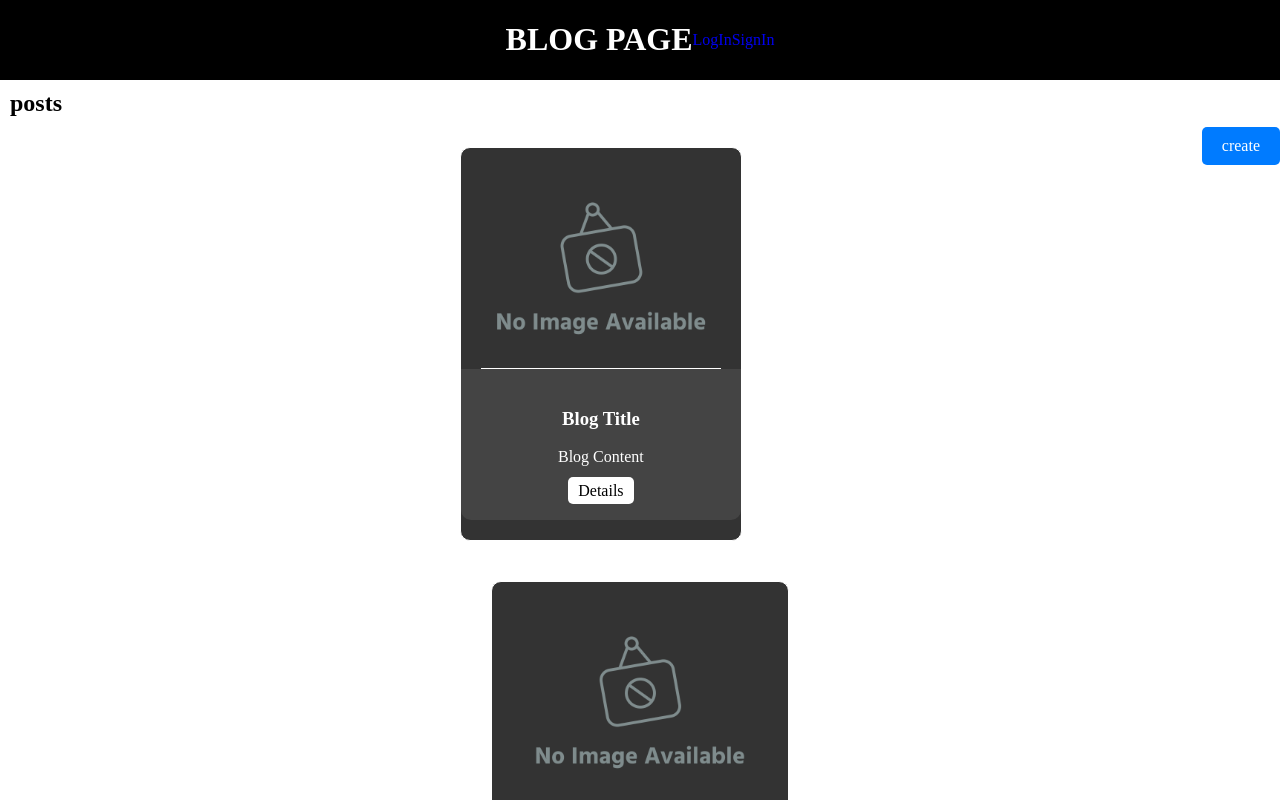
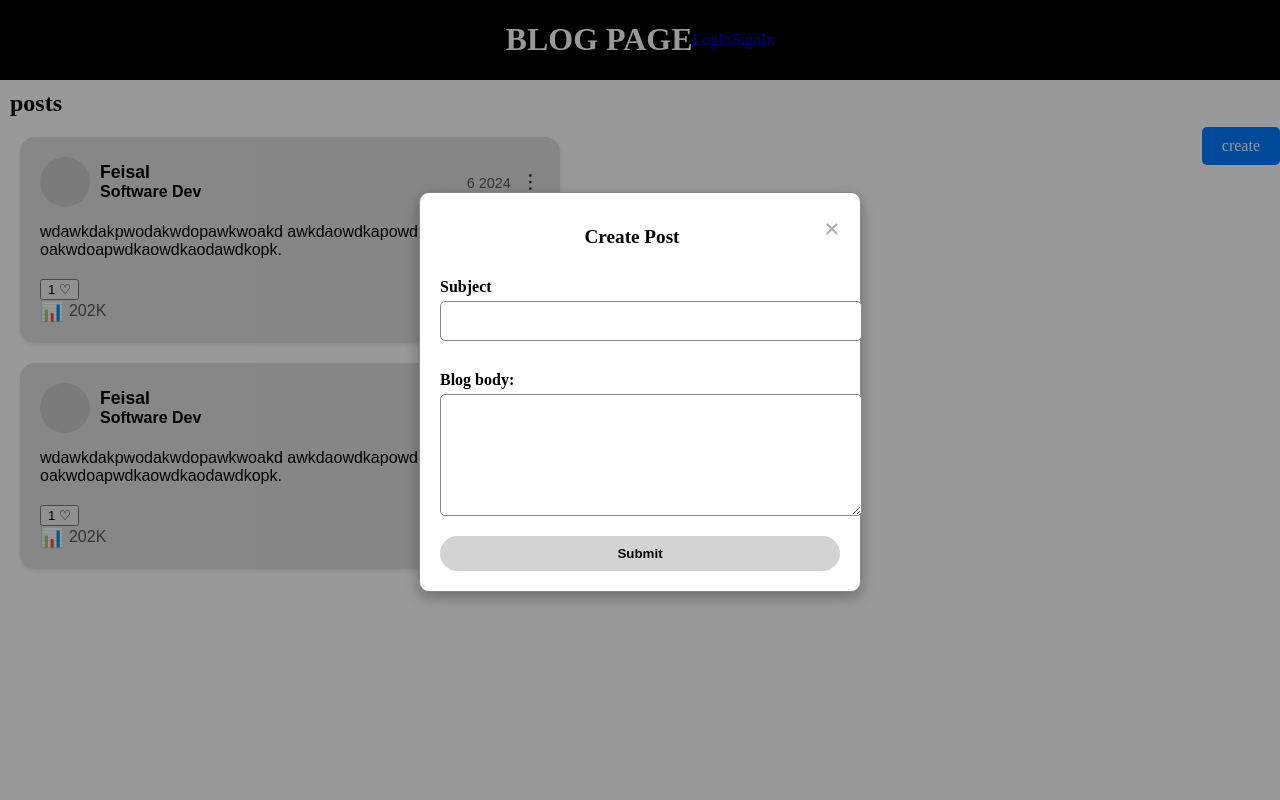
Before and after one commit to MidEndTech/G2-frontend, a React (Vite) app in the folder client/: page / in a window 1280 px wide. Both pictures are taken after a click on the link "create". Shown: the top 800 px of the page. Built offline with nearby package versions, Linux system fonts and the light colour scheme.

Commit message:
Feisal - BlogPost and creatpost created

```diff
--- /dev/null
+++ b/client/src/Components/CreatePost.jsx
@@ -0,0 +1,46 @@
+import { useState } from "react";
+
+const CreatePost = ({ onClose }) => {
+  const [title, setTitle] = useState("");
+  const [body, setBody] = useState("");
+
+  const handleSubmit = (e) => {
+    e.preventDefault();
+    const blog = { title, body };
+
+    console.log(blog);
+    onClose();
+  };
+
+  return (
+    <div className="create">
+      <div className="blog-content">
+        <span className="close" onClick={onClose}>
+          &times;
+        </span>
+        <h1 className="blog-crt-header">Create Post</h1>
+        <form onSubmit={handleSubmit}>
+          <label>Subject</label>
+          <input
+            type="text"
+            required
+            value={title}
+            onChange={(e) => setTitle(e.target.value)}
+          />
+          <label>Blog body:</label>
+          <textarea
+            type="text"
+            required
+            value={body}
+            onChange={(e) => setBody(e.target.value)}
+          ></textarea>
+          <button type="submit" className="btn-submit">
+            Submit
+          </button>
+        </form>
+      </div>
+    </div>
+  );
+};
+
+export default CreatePost;
--- a/client/src/Components/Header.jsx
+++ b/client/src/Components/Header.jsx
@@ -1,4 +1,3 @@
-import React from 'react'
 import { Link } from 'react-router-dom'
 
 function Header() {
--- a/client/src/Home.jsx
+++ b/client/src/Home.jsx
@@ -1,19 +1,33 @@
+import { useState } from 'react'
+
 import BlogPost from './Pages/BlogPost'
+import CreatePost from './Components/CreatePost'
 
 
 const Home = () => {
+  const [showCreate, setShowCreate] = useState(false)
+
+  const openCreate = () =>{
+    setShowCreate(true)
+  }
+  const closeCreate = () =>{
+    setShowCreate(false)
+  }
+
   return (
     <>
       <div className="contianer">
         <div className="blogs-header">
           <h2 className="posts-hdr">posts</h2>
-          <a href="#" className="btn-crt">
+          <a href="#" className="btn-crt" onClick={openCreate}>
             create
           </a>
         </div>
         <BlogPost />
         <BlogPost />
       </div>
+
+      {showCreate && <CreatePost onClose={closeCreate} />}
       </>
   )
 }
--- a/client/src/Pages/BlogPost.jsx
+++ b/client/src/Pages/BlogPost.jsx
@@ -1,24 +1,46 @@
-import noImg from "../assets/Image_not_available.png";
+import { useState } from "react";
 
 const BlogPostPage = () => {
+  const [likes, setLikes] = useState(0);
+
+  const handleLikes = () => {
+    setLikes(likes + 1);
+  };
+
   return (
-    <>
-      <div className="rows">
-        <div className="blog">
-          <img src={noImg} className="img" />
-          <div className="blog-content">
-            <h3>Blog Title</h3>
-            <p>Blog Content</p>
-
-            <div className="blog-details">
-              <a href="#" className="btn-detail">
-                Details
-              </a>
-            </div>
+    <div className="card">
+      <div className="card-header">
+        <div className="user-info">
+          <div className="avatar"></div>
+          <div>
+            <h3 className="username">Feisal</h3>
+            <h4 className="title">Software Dev</h4>
           </div>
         </div>
+        <div className="post-options">
+          <span className="post-date">6 2024</span>
+          <span className="options-icon">⋮</span>
+        </div>
       </div>
-    </>
+      <div className="card-content">
+        <p>
+          wdawkdakpwodakwdopawkwoakd awkdaowdkapowdkaowpdk
+          oakwdoapwdkaowdkaodawdkopk.
+        </p>
+      </div>
+      <div className="card-like">
+        <div className="likes-item">
+          <button className="like-icon" onClick={handleLikes}>1
+            ♡
+          </button>
+          {/* <span>12</span> */}
+        </div>
+        <div className="footer-item">
+          <span className="icon"> 📊</span>
+          <span>202K</span>
+        </div>
+      </div>
+    </div>
   );
 };
 
--- a/client/src/Pages/LogInPage.jsx
+++ b/client/src/Pages/LogInPage.jsx
@@ -1,6 +1,4 @@
 // (c)Musab Alsayed / MID-END
-
-import React from 'react'
 import LogIn from '../RegistrationComponents/LogIn'
 
 function LogInPage() {
--- a/client/src/index.css
+++ b/client/src/index.css
@@ -29,10 +29,9 @@ a {
   align-items: center;
   margin: 20px;
   padding: 20px;
-    border: 1px solid white;
+
   border-radius: 10px;
-    background-color: #333;
-    color: white;
+  background-color: #dddddd;
   width: 20%;
 }
 
@@ -45,20 +44,17 @@ a {
   height: 100%;
 }
 
-img {
-    width: 100%;
-    height: 200px;
-    object-fit: cover;
-    border-radius: 10px 10px 0 0;
-    border-bottom: 1px solid #fff;
-}
-
 .blog-content {
   padding: 20px;
   background-color: #444;
   border-radius: 0 0 10px 10px;
   width: 100%;
   text-align: center;
+}
+
+h3,
+p {
+  color: black;
 }
 
 .posts-hdr {
@@ -91,3 +87,170 @@ img {
 .btn-detail:hover {
   background-color: #ddd;
 }
+
+.create {
+  display: block;
+  position: fixed;
+  z-index: 1;
+  left: 0;
+  top: 0;
+  width: 100%;
+  height: 100%;
+  overflow: auto;
+  background-color: rgba(0, 0, 0, 0.4); /* Black w/ opacity */
+}
+
+.blog-content {
+  background-color: #fff;
+  margin: 15% auto;
+  padding: 20px;
+  border: 1px solid #888;
+  width: 80%;
+  max-width: 400px;
+  border-radius: 10px;
+  box-shadow: 0 5px 15px rgba(0, 0, 0, 0.3);
+  text-align: center;
+}
+
+.close {
+  color: #aaa;
+  float: right;
+  font-size: 28px;
+  font-weight: bold;
+}
+
+.close:hover,
+.close:focus {
+  color: black;
+  text-decoration: none;
+  cursor: pointer;
+}
+
+.blog-crt-header {
+  margin-bottom: 20px;
+  font-weight: bold;
+  font-size: 1.2em;
+}
+
+form {
+  display: flex;
+  flex-direction: column;
+  align-items: flex-start;
+}
+
+label {
+  margin-top: 10px;
+  font-weight: bold;
+}
+
+input[type="text"],
+textarea {
+  width: 100%;
+  padding: 10px;
+  margin-top: 5px;
+  margin-bottom: 20px;
+  border: 1px solid #888;
+  border-radius: 5px;
+  font-size: 1em;
+}
+
+textarea {
+  height: 100px;
+}
+
+.btn-submit {
+  background-color: #d3d3d3;
+  color: black;
+  padding: 10px 20px;
+  border-radius: 20px;
+  border: none;
+  cursor: pointer;
+  width: 100%;
+  font-weight: bold;
+  transition: background-color 0.3s;
+}
+
+.btn-submit:hover {
+  background-color: #b0b0b0;
+}
+
+
+
+.card {
+    background-color: #e0e0e0;
+    border-radius: 15px;
+    padding: 20px;
+    margin: 20px;
+    box-shadow: 0 2px 4px rgba(0, 0, 0, 0.1);
+    max-width: 500px;
+    font-family: Arial, sans-serif;
+  }
+
+  .card-header {
+    display: flex;
+    justify-content: space-between;
+    align-items: center;
+    margin-bottom: 10px;
+  }
+
+  .user-info {
+    display: flex;
+    align-items: center;
+  }
+
+  .avatar {
+    width: 50px;
+    height: 50px;
+    background-color: #ccc;
+    border-radius: 50%;
+    margin-right: 10px;
+  }
+
+  .username {
+    margin: 0;
+    font-size: 1.1em;
+    font-weight: bold;
+  }
+
+  .title {
+    margin: 0;
+    font-size: 1em;
+    font-weight: bold;
+  }
+
+  .post-options {
+    text-align: right;
+  }
+
+  .post-date {
+    font-size: 0.9em;
+    color: #555;
+    margin-right: 10px;
+  }
+
+  .options-icon {
+    cursor: pointer;
+    font-size: 1.2em;
+  }
+
+  .card-content {
+    margin-bottom: 20px;
+  }
+
+  .card-footer {
+    display: flex;
+    justify-content: space-between;
+    align-items: center;
+  }
+
+  .footer-item {
+    display: flex;
+    align-items: center;
+    font-size: 1em;
+    color: #555;
+  }
+
+  .icon {
+    margin-right: 5px;
+    font-size: 1.2em;
+  }
```
Also changed, not shown: client/src/Pages/Auth/Login/Login.jsx (deleted, +0 -8 lines), client/src/Pages/Auth/Login/login.css (deleted), client/src/Pages/Auth/Register/Register.css (deleted), client/src/Pages/Auth/Register/Register.jsx (deleted). Lines whose indentation alone changed are shown as unchanged.
